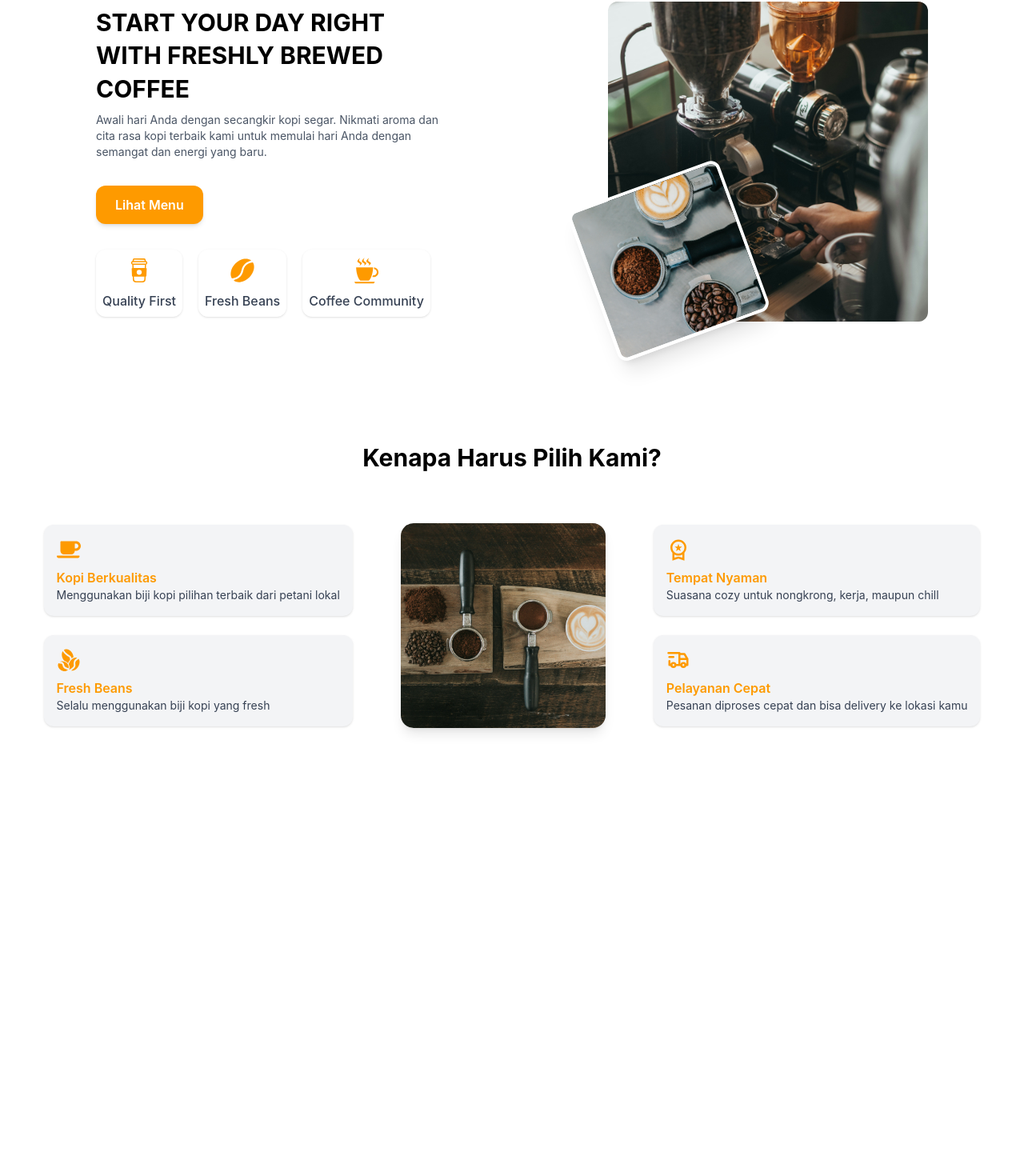
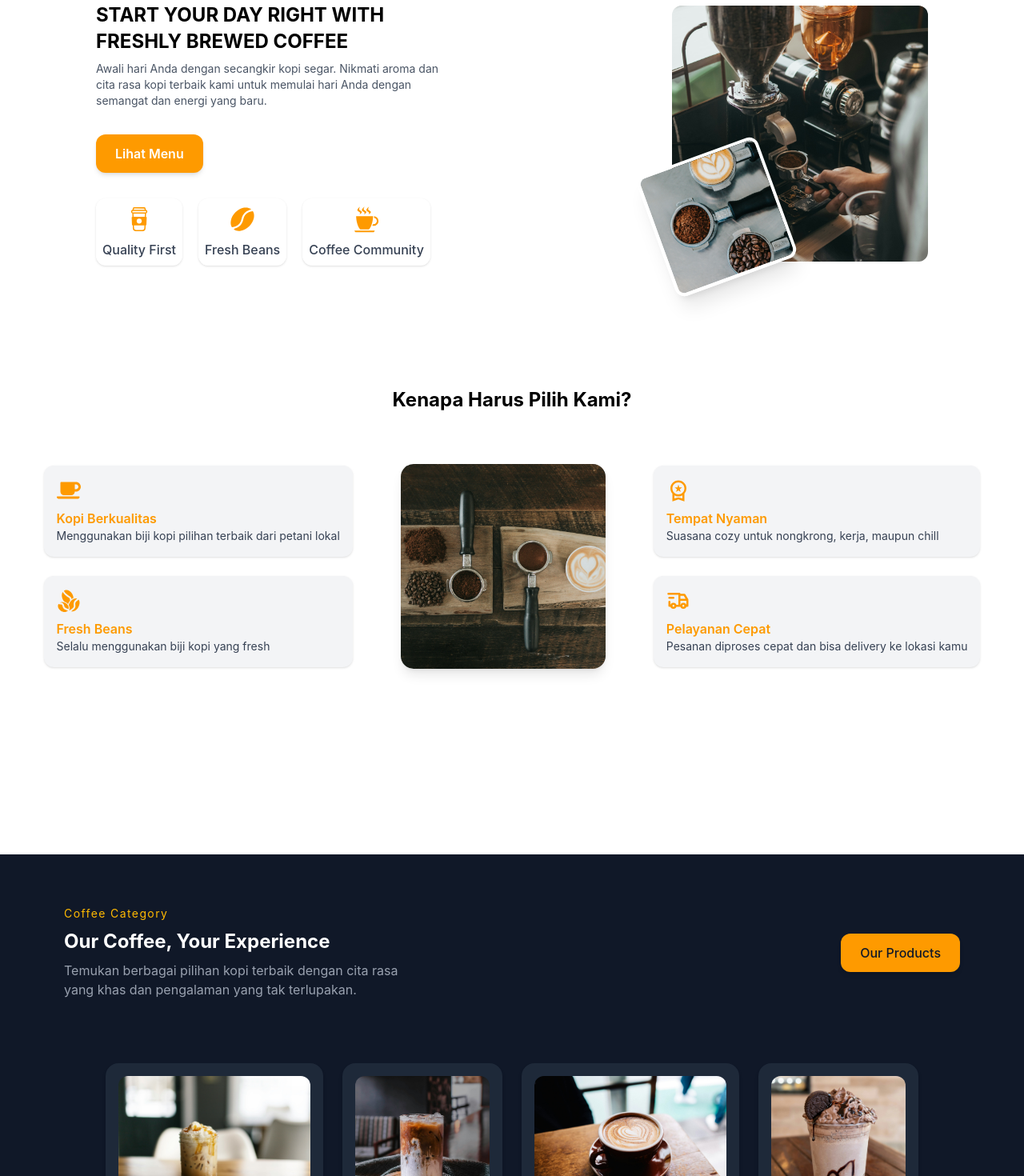
Before and after one commit to Gyandraa/Project-Website-Kopi, a React (Vite) app: page / in a window 1280 px wide. Shown: the part 186-1656 px from the top of the page at 80% size. Before the commit the page ends 1248 px from the top, so only its background shows below. Built offline with nearby package versions, Linux system fonts and the light colour scheme; data requests are answered from the project's data file.

Commit message:
feat: call product slider from component product

```diff
--- a/src/pages/home.tsx
+++ b/src/pages/home.tsx
@@ -1,20 +1,33 @@
 import { CiCoffeeCup } from "react-icons/ci";
 import { GiCoffeeCup } from "react-icons/gi";
 import { PiCoffeeBeanFill } from "react-icons/pi";
-
 import { FaCoffee } from "react-icons/fa";
 import { MdOutlineWorkspacePremium } from "react-icons/md";
 import { GiCoffeeBeans } from "react-icons/gi";
 import { TbTruckDelivery } from "react-icons/tb";
+import { Link } from "react-router-dom";
+import ProductSlider from "../component/products/productSlider";
+import UseProductSlider from "../hooks/useProductSlider";
 
 export default function HomePages() {
+  const { productSlider, isPending, isError, error } = UseProductSlider();
+
+  if (isPending) {
+    return <p className="text-center text-white">Loading...</p>;
+  } else if (isError) {
+    return (
+      <p className="text-center text-white">Terjadi Error {error?.message}</p>
+    );
+  } else if (!productSlider) {
+    return <p className="text-center text-white">Product not found</p>;
+  }
   return (
     <>
       {/* Halaaman utama*/}
       <div className="mt-30 px-30 ">
         <div className="flex items-center justify-between">
           <div className="max-w-md">
-            <h3 className="text-3xl font-bold leading-snug">
+            <h3 className="text-2xl font-bold leading-snug">
               START YOUR DAY RIGHT WITH FRESHLY BREWED COFFEE
             </h3>
             <p className="text-sm text-gray-600 mt-2">
@@ -22,9 +35,11 @@ export default function HomePages() {
               cita rasa kopi terbaik kami untuk memulai hari Anda dengan
               semangat dan energi yang baru.
             </p>
-            <button className="mt-8 px-6 py-3 bg-amber-500 text-white rounded-xl font-semibold hover:bg-amber-600 transition duration-300 shadow-md">
-              Lihat Menu
-            </button>
+            <Link to="/menu">
+              <button className="mt-8 px-6 py-3 bg-amber-500 text-white rounded-xl font-semibold hover:bg-amber-600 transition duration-300 shadow-md">
+                Lihat Menu
+              </button>
+            </Link>
             <div className="flex gap-5 mt-8">
               <div className="flex flex-col items-center  p-2 rounded-xl shadow-sm hover:shadow-xl transition">
                 <CiCoffeeCup className="text-4xl text-amber-500 mb-2" />
@@ -52,12 +67,14 @@ export default function HomePages() {
             <img
               src="/images/banner.jpg"
               alt="banner"
-              className="w-100 h-100 object-cover rounded-xl "
+              loading="lazy"
+              className="w-80 h-80 object-cover rounded-xl  "
             />
             <img
               src="/images/banner2.jpg"
               alt="banner2"
-              className="w-50 h-50 object-cover rounded-xl absolute -bottom-6 -left-6 border-4 border-white shadow-xl -rotate-20"
+              loading="lazy"
+              className="w-40 h-40 object-cover rounded-xl absolute -bottom-6 -left-6 border-4 border-white shadow-xl -rotate-20"
             />
           </div>
         </div>
@@ -65,7 +82,7 @@ export default function HomePages() {
 
       {/* Halaaman Keunggulan Kopi Kami*/}
       <div className="py-38 px-8">
-        <h2 className="text-3xl font-bold text-center mb-16">
+        <h2 className="text-2xl font-bold text-center mb-16">
           Kenapa Harus Pilih Kami?
         </h2>
 
@@ -115,6 +132,38 @@ export default function HomePages() {
           </div>
         </div>
       </div>
+
+      {/* Halaman untuk Produk */}
+      <div className="mt-20 py-16 px-6 md:px-12 lg:px-20 bg-gray-900">
+        <div className="flex flex-col md:flex-row md:items-center md:justify-between gap-6">
+          <div>
+            <p className="text-amber-400 text-sm tracking-widest ">
+              Coffee Category
+            </p>
+            <h3 className="text-2xl md:text-2xl font-bold text-white leading-snug mt-2">
+              Our Coffee, Your Experience
+            </h3>
+            <p className="text-gray-400 mt-2 max-w-md">
+              Temukan berbagai pilihan kopi terbaik dengan cita rasa yang khas
+              dan pengalaman yang tak terlupakan.
+            </p>
+          </div>
+
+          <Link to="/menu">
+            <button
+              className="bg-amber-500 text-gray-900 px-6 py-3 rounded-xl font-medium
+                hover:scale-110 transition duration-300
+                 shadow-md hover:shadow-xl self-start md:self-auto"
+            >
+              Our Products
+            </button>
+          </Link>
+        </div>
+
+        <div className="mt-20 mb-20 justify-center items-center">
+          <ProductSlider productSlider={productSlider} />
+        </div>
+      </div>
     </>
   );
 }
```
